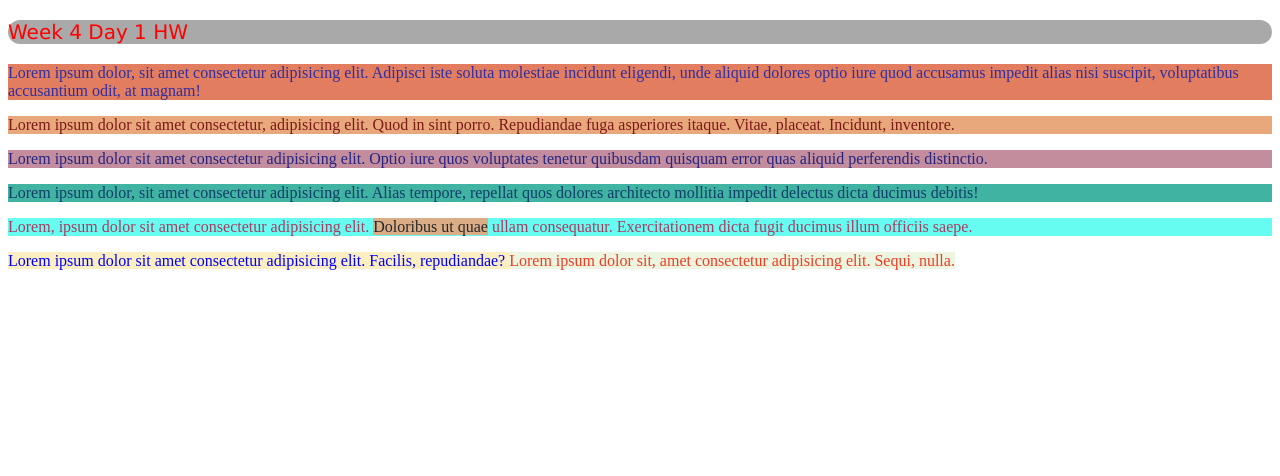
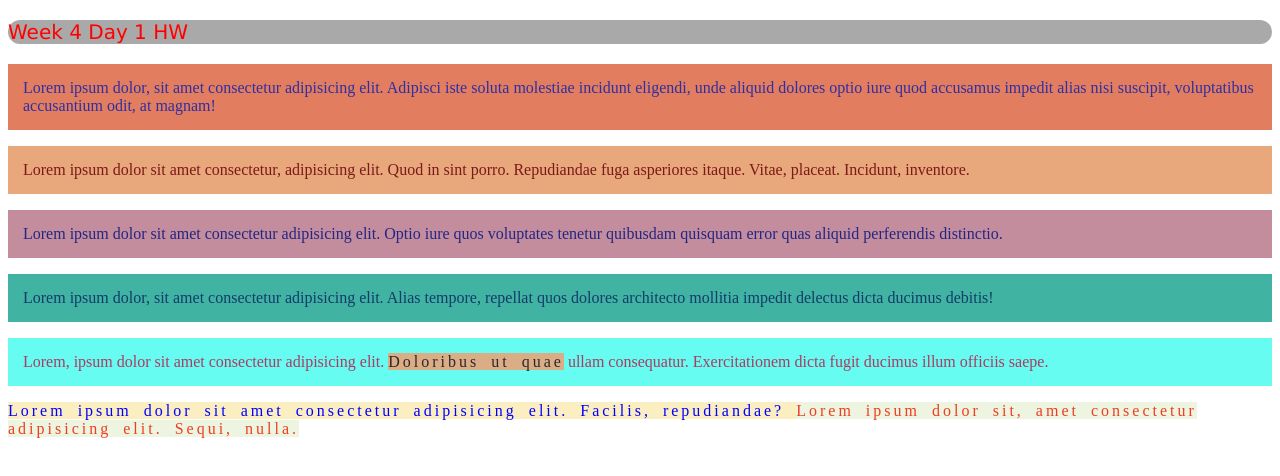
Before and after one commit to feras272/Week04Day01HW_DOM, a plain HTML site: page index.html in a window 1280 px wide. Drawn offline with Linux system fonts and the light colour scheme.

Commit message:
adding to paragraph 5 class with the others and add padding for all paragraph elements

```diff
--- a/index.html
+++ b/index.html
@@ -37,7 +37,7 @@
         delectus dicta ducimus debitis!
     </p>
 
-    <p id="paragraph5">
+    <p id="paragraph5" class="parag">
         Lorem, ipsum dolor sit amet consectetur adipisicing elit.
         <span id="spanPar1" class="span">Doloribus ut quae</span> ullam consequatur.
         Exercitationem dicta fugit ducimus illum officiis saepe.
--- a/style.css
+++ b/style.css
@@ -45,3 +45,12 @@
     background-color: #DAAD86;
     color: #282828;
 }
+
+.parag{
+    padding: 15px;
+}
+
+.span{
+    word-spacing: 5px;
+    letter-spacing: 3px;
+}
```
